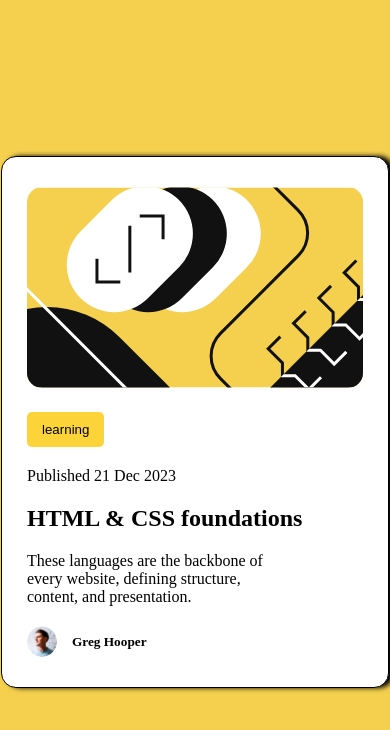
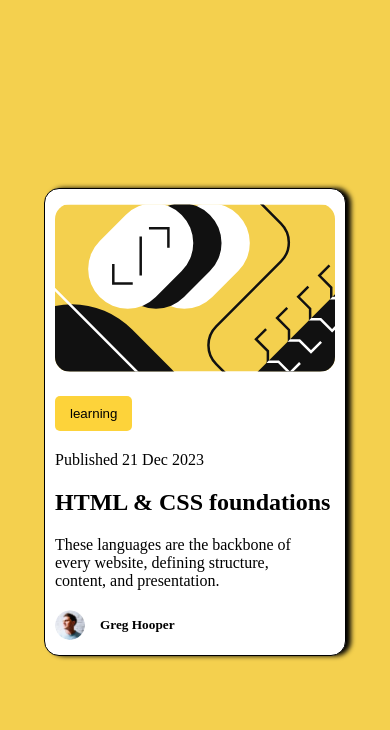
Before and after one commit to samayoadekanola/blog-done, a plain HTML site: page index.html in a window 390 px wide. Drawn offline with Linux system fonts and the light colour scheme.

Commit message:
responsives done

```diff
--- a/index.html
+++ b/index.html
@@ -10,13 +10,13 @@
 
 <div class="whole">
     <div class="parent">
-         <div class=""> <img src="./assets/images/illustration-article.svg" alt=""></div>
+         <div ><img style="width: 280px;" src="./assets/images/illustration-article.svg" alt=""></div>
          <div><button>learning</button></div>
          <div><p>Published 21 Dec 2023</p></div>
          <div><h2>HTML & CSS foundations</h2></div>
          <div><p class="onlyp">These languages are the backbone of every website, defining structure, content, and presentation.</p></div>
          <div class="two-divs">
-            <img  src="./assets/images/image-avatar.webp" alt="">
+            <img style="width: 30px; " src="./assets/images/image-avatar.webp" alt="">
             <h5>Greg Hooper</h5>
          </div>
     </div>
--- a/style.css
+++ b/style.css
@@ -16,7 +16,7 @@ body{
     width: auto;
 }
 .parent{
-    padding: 30px 25px;
+    padding: 15px 10px;
     display: flex;
     background-color: white;
     flex-direction: column;
```
